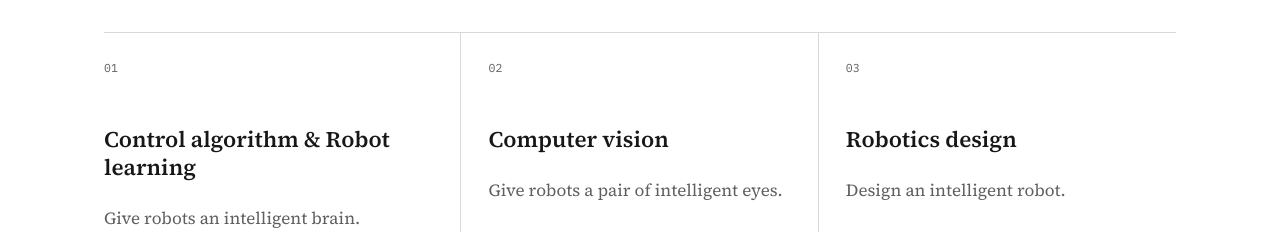
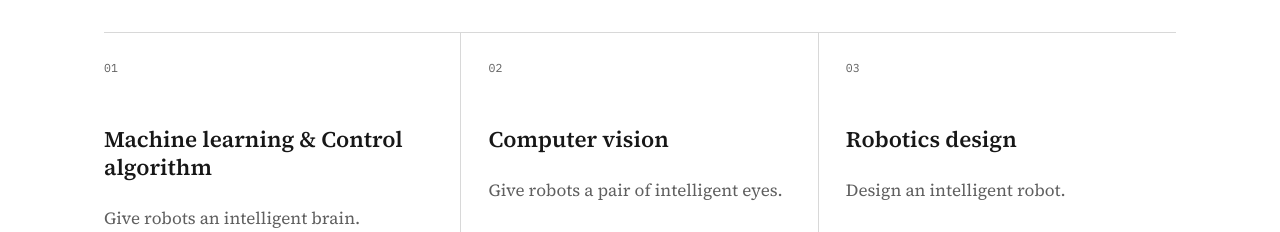
Before and after one commit to Letty1122/yitingliang, a plain HTML site: page index.html in a window 1280 px wide. Shown: the part 1140-1372 px from the top of the page. Drawn offline with Linux system fonts and the light colour scheme.

Commit message:
Add files via upload

```diff
--- a/index.html
+++ b/index.html
@@ -73,7 +73,7 @@ Robust vision-guided control<!doctype html>
     <section class="section research" id="research">
       <div class="section-heading reveal"><p class="eyebrow">From perception to dependable autonomy.</p><h2>Research direction</h2></div>
       <div class="research-grid">
-        <article class="research-card reveal"><span class="card-no">01</span><h3>Control algorithm & Robot learning</h3><p>Give robots an intelligent brain.</p></article>
+        <article class="research-card reveal"><span class="card-no">01</span><h3>Machine learning & Control algorithm</h3><p>Give robots an intelligent brain.</p></article>
         <article class="research-card reveal"><span class="card-no">02</span><h3>Computer vision</h3><p>Give robots a pair of intelligent eyes.</p></article>
         <article class="research-card reveal"><span class="card-no">03</span><h3>Robotics design</h3><p>Design an intelligent robot.</p></article>
       </div>
```
